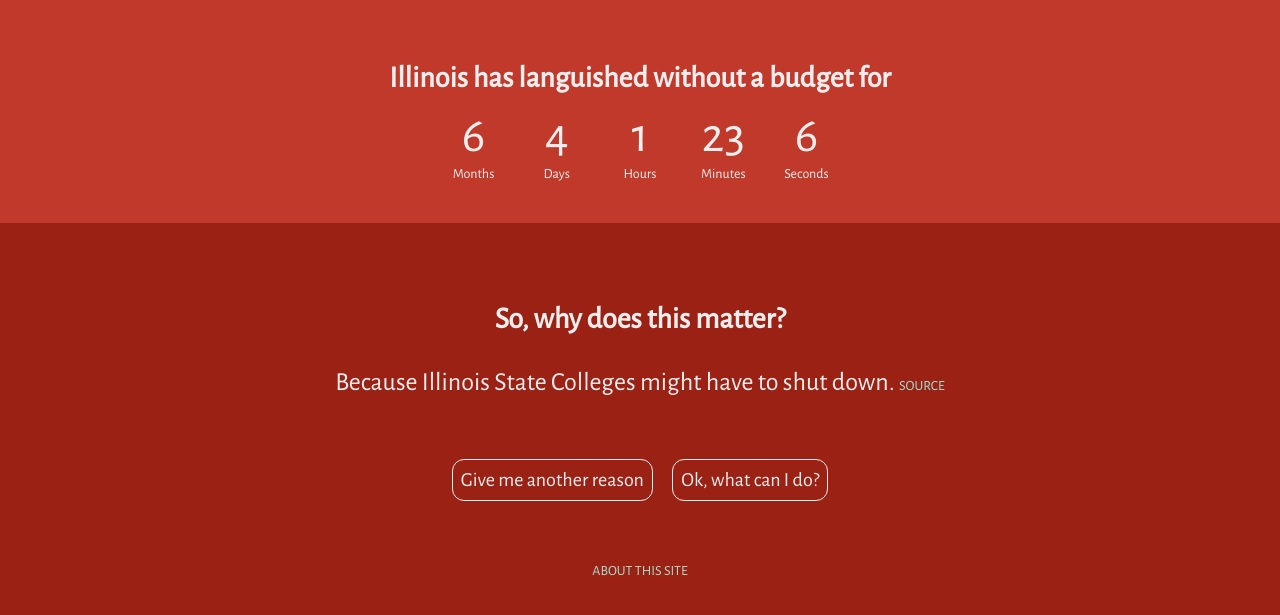
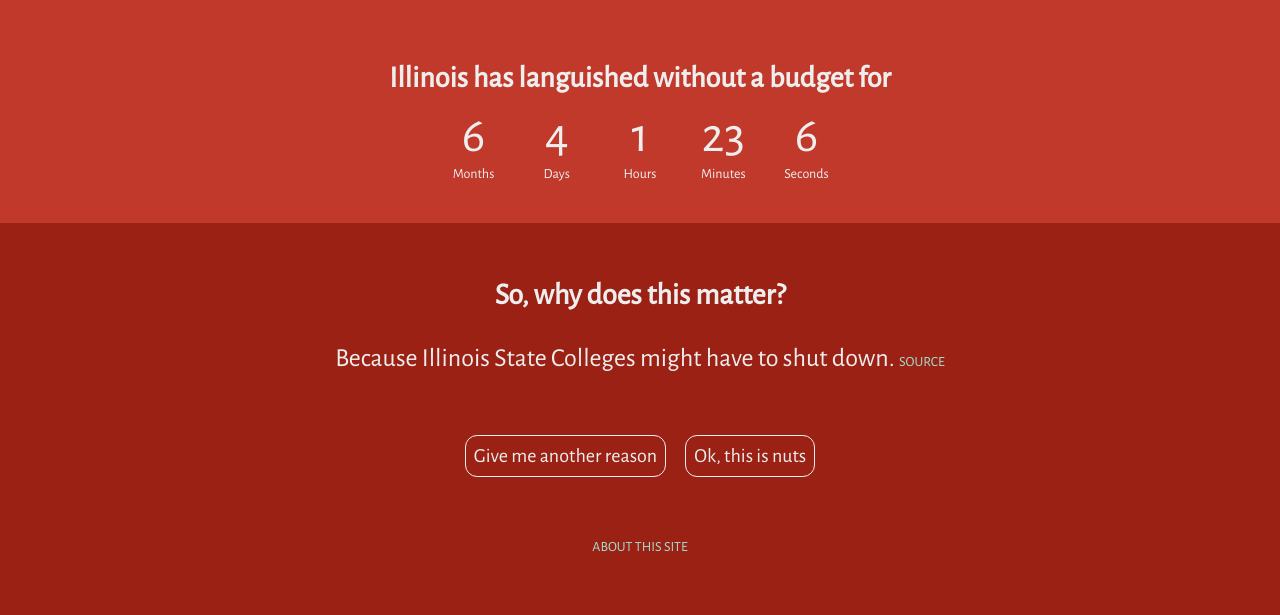
Before and after one commit to chihacknight/il-budget-clock, a Jekyll site: the page built from index.html, in a window 1280 px wide. Shown: the top 615 px of the page. Built offline with Jekyll 4.4.1, drawn with Linux system fonts in a browser that asks for light colours; nearby versions of some CDN libraries.

Commit message:
copy/styling tweaks

```diff
--- a/about.html
+++ b/about.html
@@ -12,6 +12,8 @@
     <p>The debate is over Gov. Rauner’s <a href="https://www.illinois.gov/gov/Documents/CompiledPacket.pdf">Turnaround Agenda</a> which, among other things, proposes stripping collective bargaining rights from unions,
       which Democrats oppose. As a result, neither side has come to an agreement over the state budget, and both continue to blame each other for the <a href="http://chicago.cbslocal.com/2015/10/07/rauner-madigan-trade-blame-over-damage-from-budget-impasse/">deadlock.</a>
     <p>Now, months later, the impasse remains with no end in sight.</p>
+    <p>This site intends to aggregate stories, impose a greater sense of urgency, and ultimately pressure Illinois politicians.</p>
+    <p>To stay posted, follow ILBudgetClock on <a href="https://twitter.com/ILBudgetClock">Twitter</a> and <a href="https://www.facebook.com/IL-Budget-Clock-727226324079655/">Facebook</a>.</p>
 	<h2>Team</h2>
 	<p>This is a volunteer, <a href="https://github.com/chihacknight/il-budget-clock/" target="_blank">open-source</a> project at <a href="http://chihacknight.org/" target="_blank">Chi Hack Night</a>.</p>
 	<p>Contributors:</p>
--- a/css/custom.css
+++ b/css/custom.css
@@ -67,9 +67,16 @@
 
 #reasons {
 	height: 60px;
+	margin-left: 30px;
+	margin-right: 30px;
 }
 #reason {
 	font-size: 26px;
+}
+
+#do-something{
+	margin-left: 30px;
+	margin-right: 30px;
 }
 
 
--- a/index.html
+++ b/index.html
@@ -29,7 +29,7 @@
 </div>
 
 <div class='content'>
-    <br/><br/>
+    <br/>
     <p class="h2">So, why does this matter?</p>
     <div id="reasons">
         <p id="reason">
@@ -43,16 +43,16 @@
         Give me another reason
     </button>
     <button class="btn" id="call-to-action-btn">
-        Ok, what can I do?
+        Ok, this is nuts
     </button>
     <br/><br/>
 
     <div id="do-something">
-        <p class="h2">Do something about it</p>
-        <p>You can call your Illinois State Representive and Senator. <a href="http://openstates.org/find_your_legislator/">Find your Representives.</a></p>
-        <p>Additionally, you can <a href="http://www.illinois.gov/gov/contactus/Pages/VoiceAnOpinion.aspx">email</a> Governor Rauner.</p>
+        <p class="h2">Don't just read &mdash; here are some things you can <i>do</i></p>
 
-        <p>Finally, you can follow us on <a href="https://twitter.com/ILBudgetClock"><i class='fa fa-twitter'></i> Twitter</a> and <a href="https://www.facebook.com/IL-Budget-Clock-727226324079655/"> <i class='fa fa-facebook'></i> Facebook</a> for updates.</p>
+        <p><strong>Contact Illinois politicians</strong> and tell them that Illinois needs a budget <i>ASAP</i>. Hit up Rauner at (217) 782-0244, Madigan at (217) 782-5350, or <a href="http://openstates.org/find_your_legislator/">look up your state reps</a>.</p>
+        <p><strong>Contribute your story</strong> of how the Illinois budget crisis has affected you. We'll add it to this site!</p>
+        <p><strong>Spread the gloom!</strong> Share this site on social media and comment using #passILbudget.</p>
     </div>
 
     <br/>
```
